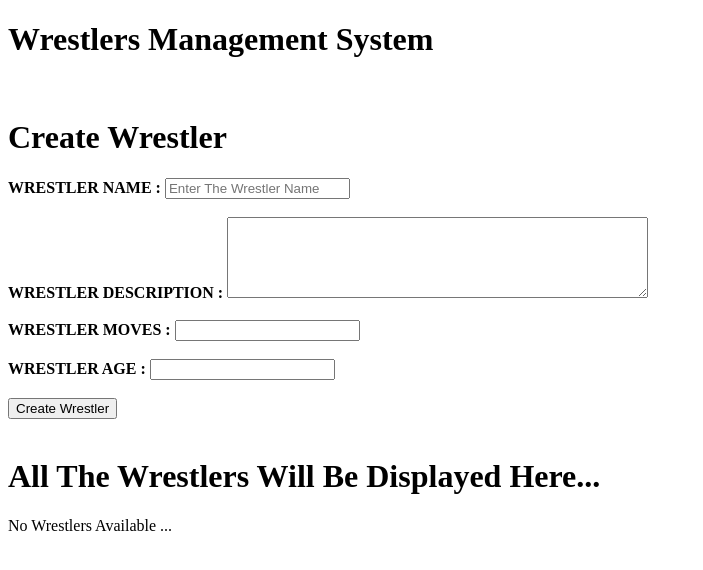
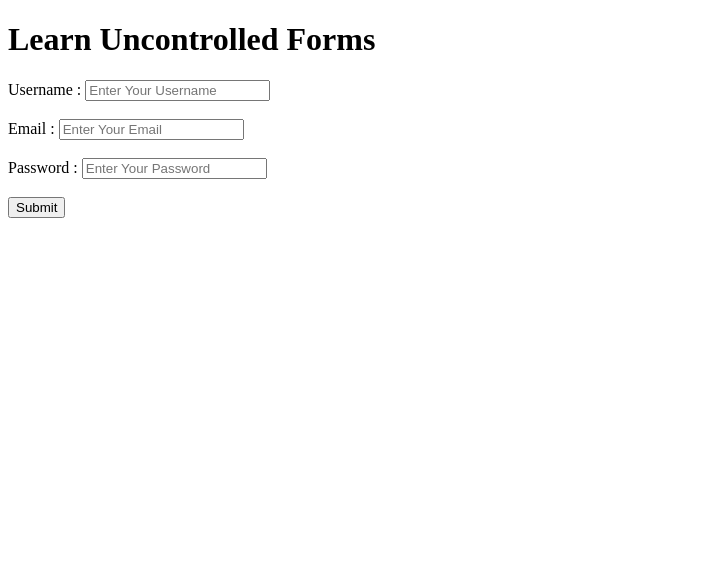
Before and after one commit to iamkeshavSharma19/ReactJSPracticeJuly, a React (Vite) app: page / in a window 1280 px wide. Shown: the top 570 px of the page, without its empty margins (0-703 px from the left). Built offline with nearby package versions, Linux system fonts and the light colour scheme.

Commit message:
Uncontrolled Forms By Following Completed

```diff
--- a/src/App.jsx
+++ b/src/App.jsx
@@ -15,6 +15,7 @@ import WrestlerContextProvider, {
   WrestlerContext,
 } from "./components/WrestlersManagementSystem/context/WrestlerContextProvider";
 import WrestlersApp from "./components/WrestlersManagementSystem/WrestlersApp";
+import UncontrolledFormsByFollowing from "./components/UncontrolledForms/UncontrolledFormsByFollowing";
 
 const App = () => {
   const [toggle, setToggle] = useState(false);
@@ -39,9 +40,10 @@ const App = () => {
         <TodoApp />
       </TodoContextProvider> */}
       {/* <ControlledForms02ByFollowing /> */}
-      <WrestlerContextProvider>
+      {/* <WrestlerContextProvider>
         <WrestlersApp />
-      </WrestlerContextProvider>
+      </WrestlerContextProvider> */}
+      <UncontrolledFormsByFollowing />
     </div>
   );
 };
--- /dev/null
+++ b/src/components/UncontrolledForms/UncontrolledFormsByFollowing.jsx
@@ -0,0 +1,63 @@
+import React, { useRef } from "react";
+
+//?useRef deals with real DOM, not with Virtual DOM
+
+const UncontrolledFormsByFollowing = () => {
+  const userRef = useRef("");
+  console.log(userRef.current.value);
+
+  const emailRef = useRef("");
+  const passwordRef = useRef("");
+
+  const handleSubmit = (e) => {
+    e.preventDefault();
+    console.log("Form Submitted");
+    const user = {
+      username: userRef.current.value,
+      email: emailRef.current.value,
+      password: passwordRef.current.value,
+    };
+    console.log(user);
+    const savedUsers = JSON.parse(localStorage.getItem("users")) || [];
+    savedUsers.push(user);
+    localStorage.setItem("users", JSON.stringify(savedUsers));
+    userRef.current.value = "";
+    emailRef.current.value = "";
+    passwordRef.current.value = "";
+  };
+
+  return (
+    <div>
+      <h1>Learn Uncontrolled Forms</h1>
+      <form onSubmit={handleSubmit}>
+        <label htmlFor="username">Username : </label>
+        <input
+          type="text"
+          id="username"
+          placeholder="Enter Your Username"
+          ref={userRef}
+        />
+        <br /> <br />
+        <label htmlFor="email">Email : </label>
+        <input
+          type="text"
+          id="email"
+          placeholder="Enter Your Email"
+          ref={emailRef}
+        />
+        <br /> <br />
+        <label htmlFor="password">Password : </label>
+        <input
+          type="text"
+          id="password"
+          placeholder="Enter Your Password"
+          ref={passwordRef}
+        />
+        <br /> <br />
+        <button>Submit</button>
+      </form>
+    </div>
+  );
+};
+
+export default UncontrolledFormsByFollowing;
```
